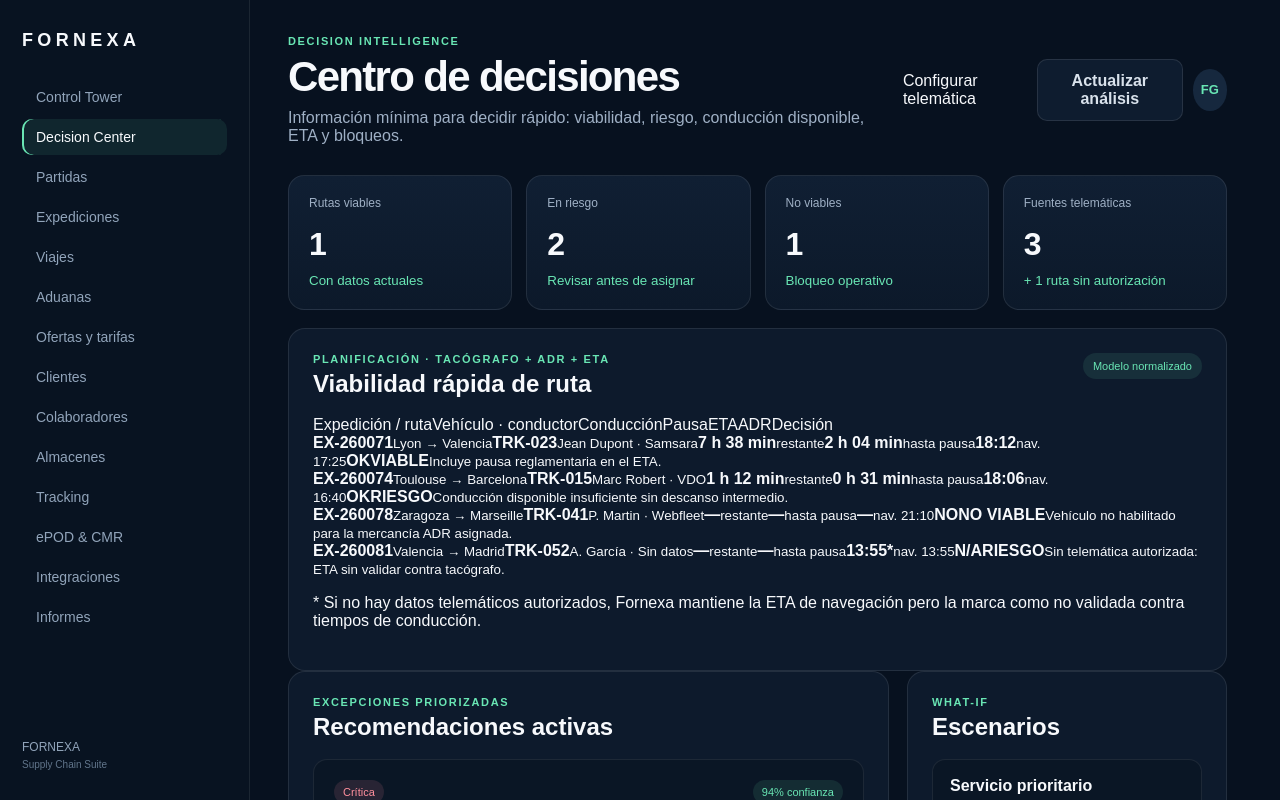
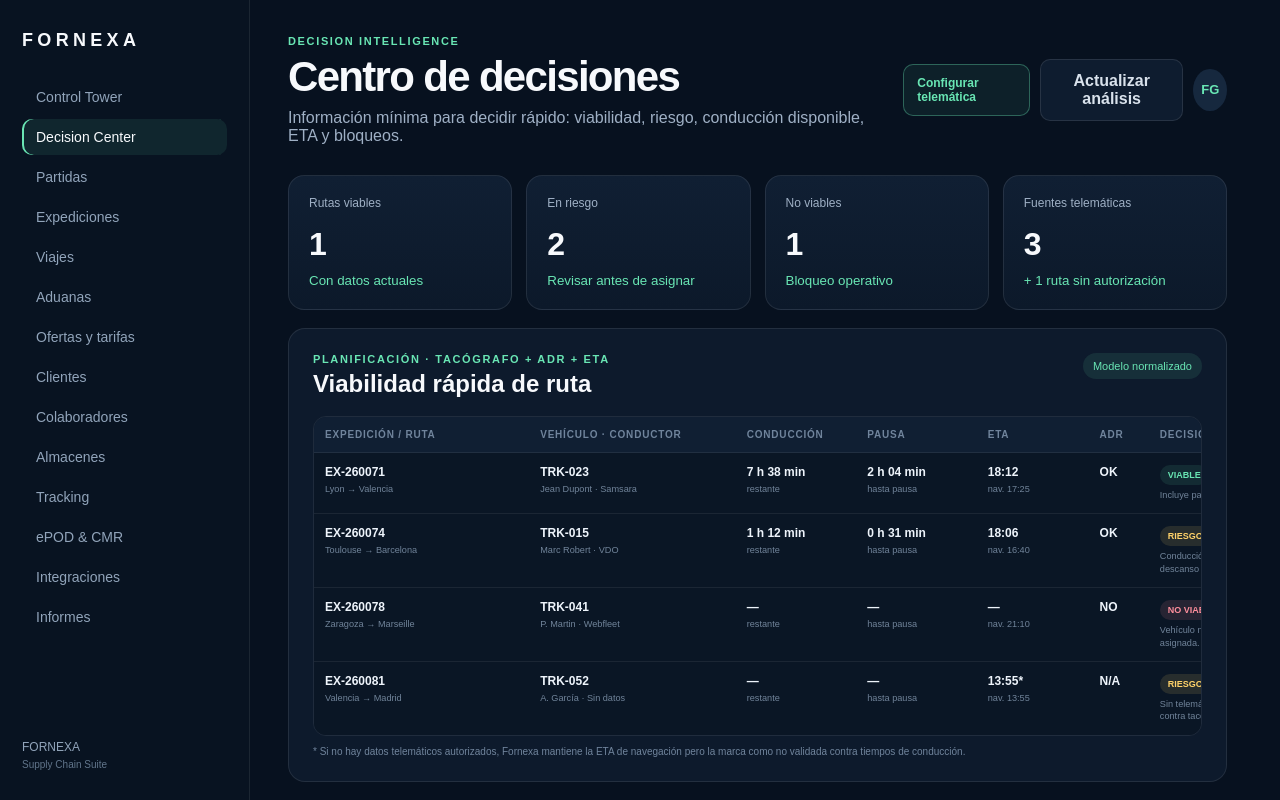
Before and after one commit to fragonh2-boop/Fornexa, a Next.js app: page /dashboard/decision-center in a window 1280 px wide. Shown: the top 800 px of the page. Built offline with nearby package versions, Linux system fonts and the light colour scheme.

Commit message:
Wire compact route planning styles

```diff
--- a/app/dashboard/decision-center/page.tsx
+++ b/app/dashboard/decision-center/page.tsx
@@ -1,6 +1,7 @@
 import Link from "next/link";
 import { routeFeasibilityDemo } from "../../../lib/telematics/providers";
 import styles from "./decision-center.module.css";
+import routeStyles from "./route-planning.module.css";
 
 const recommendations = [
   { priority:"Crítica", title:"Reasignar la expedición EX-260071", summary:"El colaborador actual compromete la entrega en Lyon.", action:"Revisar alternativa", confidence:94, impact:"+8 puntos OTIF", cost:"+86 €", reason:["Disponibilidad confirmada","Capacidad ADR válida","ETA ajustada por tacógrafo"] },
@@ -26,7 +27,7 @@ export default function DecisionCenterPage(){
     <section className={styles.content}>
       <header className={styles.header}>
         <div><p className={styles.eyebrow}>DECISION INTELLIGENCE</p><h1>Centro de decisiones</h1><p>Información mínima para decidir rápido: viabilidad, riesgo, conducción disponible, ETA y bloqueos.</p></div>
-        <div className={styles.headerActions}><Link className={styles.telematicsLink} href="/dashboard/integraciones/telematica">Configurar telemática</Link><button className={styles.secondary}>Actualizar análisis</button><div className={styles.avatar}>FG</div></div>
+        <div className={styles.headerActions}><Link className={routeStyles.telematicsLink} href="/dashboard/integraciones/telematica">Configurar telemática</Link><button className={styles.secondary}>Actualizar análisis</button><div className={styles.avatar}>FG</div></div>
       </header>
 
       <section className={styles.metrics}>
@@ -36,21 +37,21 @@ export default function DecisionCenterPage(){
         <article><span>Fuentes telemáticas</span><b>3</b><small>+ 1 ruta sin autorización</small></article>
       </section>
 
-      <article className={`${styles.panel} ${styles.routePanel}`}>
+      <article className={`${styles.panel} ${routeStyles.routePanel}`}>
         <div className={styles.panelHeading}><div><p className={styles.eyebrow}>PLANIFICACIÓN · TACÓGRAFO + ADR + ETA</p><h2>Viabilidad rápida de ruta</h2></div><span className={styles.live}>Modelo normalizado</span></div>
-        <div className={styles.routeTable}>
-          <div className={`${styles.routeRow} ${styles.routeHead}`}><span>Expedición / ruta</span><span>Vehículo · conductor</span><span>Conducción</span><span>Pausa</span><span>ETA</span><span>ADR</span><span>Decisión</span></div>
-          {routeFeasibilityDemo.map(r=><div className={styles.routeRow} key={r.expedition}>
+        <div className={routeStyles.routeTable}>
+          <div className={`${routeStyles.routeRow} ${routeStyles.routeHead}`}><span>Expedición / ruta</span><span>Vehículo · conductor</span><span>Conducción</span><span>Pausa</span><span>ETA</span><span>ADR</span><span>Decisión</span></div>
+          {routeFeasibilityDemo.map(r=><div className={routeStyles.routeRow} key={r.expedition}>
             <span><strong>{r.expedition}</strong><small>{r.route}</small></span>
             <span><strong>{r.vehicle}</strong><small>{r.driver} · {r.provider}</small></span>
             <span><strong>{r.remainingDriving}</strong><small>restante</small></span>
             <span><strong>{r.nextBreak}</strong><small>hasta pausa</small></span>
             <span><strong>{r.adjustedEta}</strong><small>nav. {r.navigationEta}</small></span>
             <span><strong>{r.adr}</strong></span>
-            <span><b className={`${styles.status} ${r.status==="VIABLE"?styles.ok:r.status==="RIESGO"?styles.warn:styles.blocked}`}>{r.status}</b><small>{r.reason}</small></span>
+            <span><b className={`${routeStyles.status} ${r.status==="VIABLE"?routeStyles.ok:r.status==="RIESGO"?routeStyles.warn:routeStyles.blocked}`}>{r.status}</b><small>{r.reason}</small></span>
           </div>)}
         </div>
-        <p className={styles.routeNote}>* Si no hay datos telemáticos autorizados, Fornexa mantiene la ETA de navegación pero la marca como no validada contra tiempos de conducción.</p>
+        <p className={routeStyles.routeNote}>* Si no hay datos telemáticos autorizados, Fornexa mantiene la ETA de navegación pero la marca como no validada contra tiempos de conducción.</p>
       </article>
 
       <section className={styles.layout}>
```
